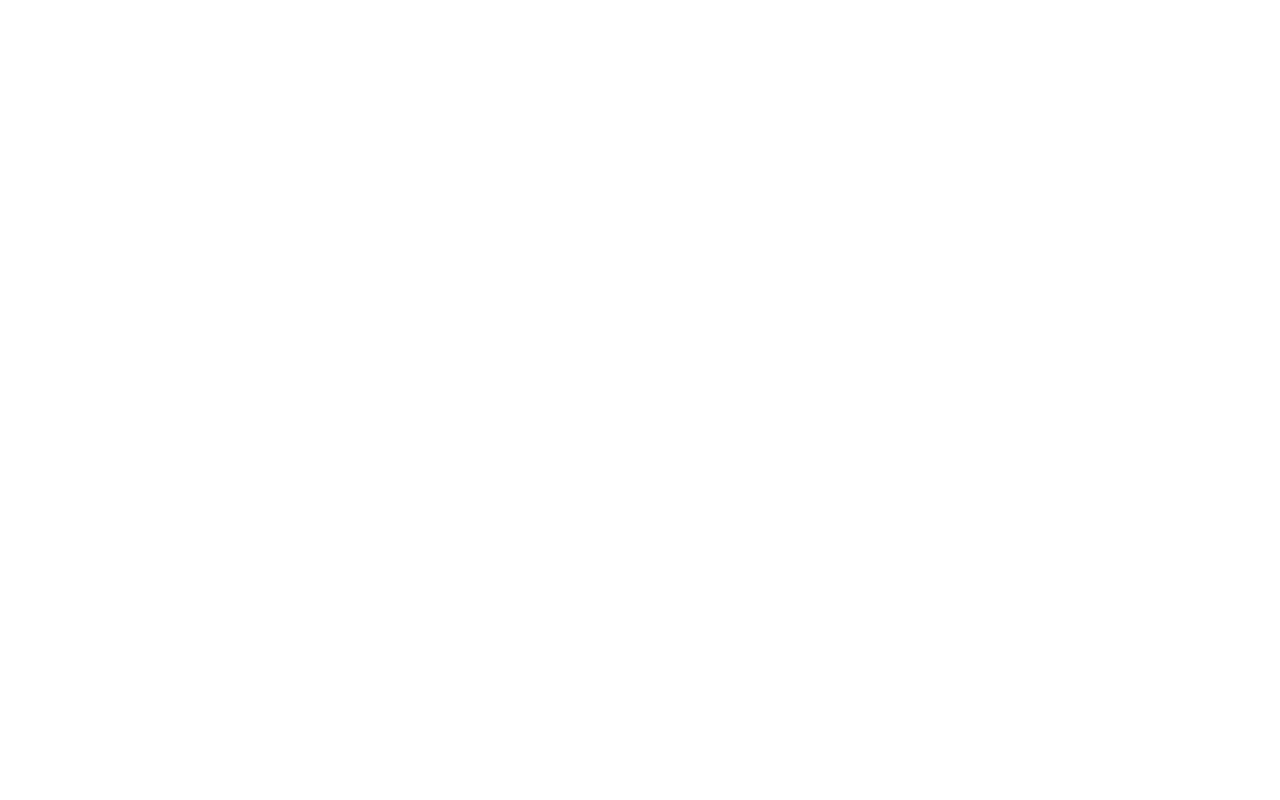
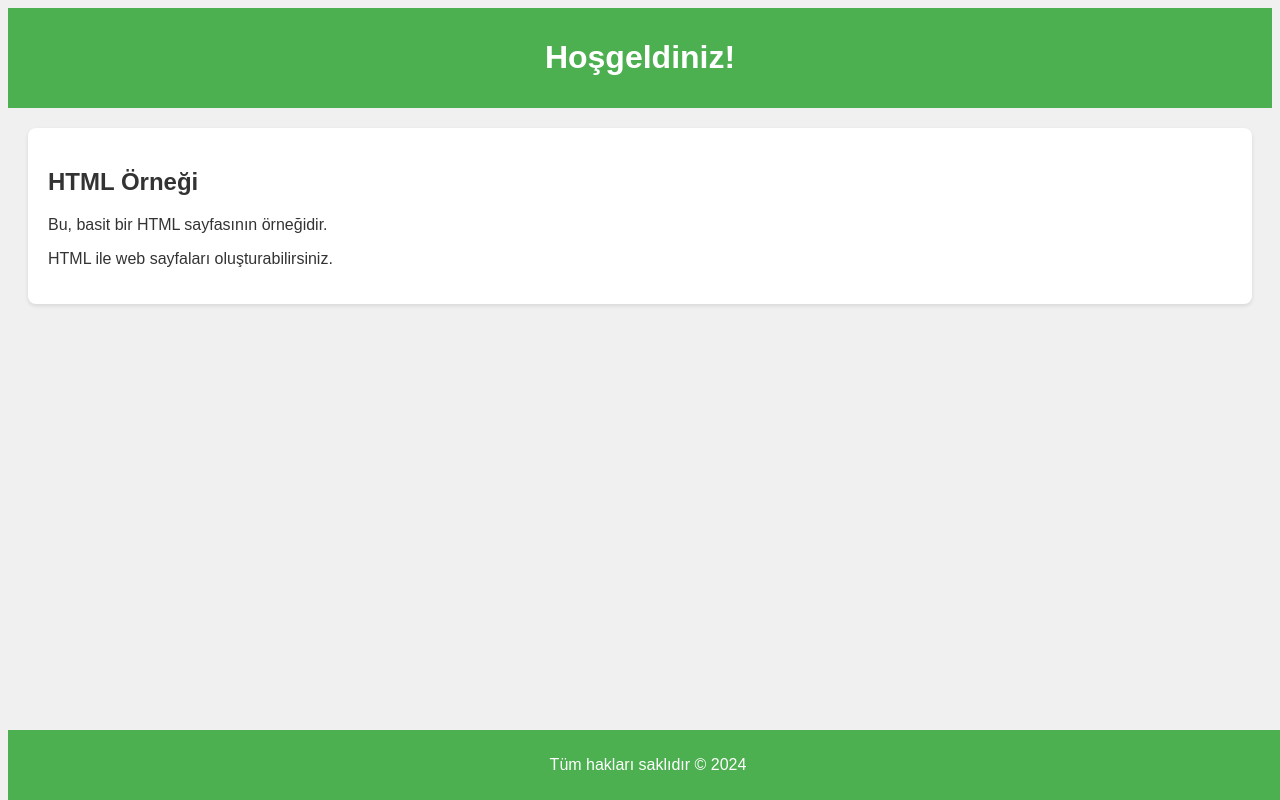
Before and after one commit to ChimeraLle/Game_Executor, a plain HTML site: page index.html in a window 1280 px wide. Drawn offline with Linux system fonts and the light colour scheme.

Commit message:
Update index.html

```diff
--- a/index.html
+++ b/index.html
@@ -1,11 +1,54 @@
 <!DOCTYPE html>
-<html lang="en">
+<html lang="tr">
 <head>
     <meta charset="UTF-8">
     <meta name="viewport" content="width=device-width, initial-scale=1.0">
-    <title>Document</title>
+    <title>Basit HTML Sayfası</title>
+    <style>
+        body {
+            font-family: Arial, sans-serif;
+            background-color: #f0f0f0;
+            color: #333;
+        }
+        header {
+            background-color: #4CAF50;
+            color: white;
+            padding: 10px 0;
+            text-align: center;
+        }
+        main {
+            margin: 20px;
+            padding: 20px;
+            background-color: white;
+            border-radius: 8px;
+            box-shadow: 0 2px 4px rgba(0, 0, 0, 0.1);
+        }
+        footer {
+            text-align: center;
+            padding: 10px 0;
+            background-color: #4CAF50;
+            color: white;
+            position: fixed;
+            width: 100%;
+            bottom: 0;
+        }
+    </style>
 </head>
 <body>
 
+<header>
+    <h1>Hoşgeldiniz!</h1>
+</header>
+
+<main>
+    <h2>HTML Örneği</h2>
+    <p>Bu, basit bir HTML sayfasının örneğidir.</p>
+    <p>HTML ile web sayfaları oluşturabilirsiniz.</p>
+</main>
+
+<footer>
+    <p>Tüm hakları saklıdır &copy; 2024</p>
+</footer>
+
 </body>
 </html>
```
